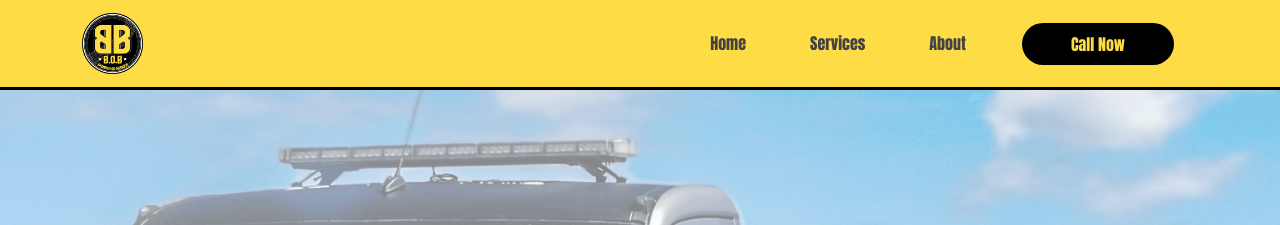
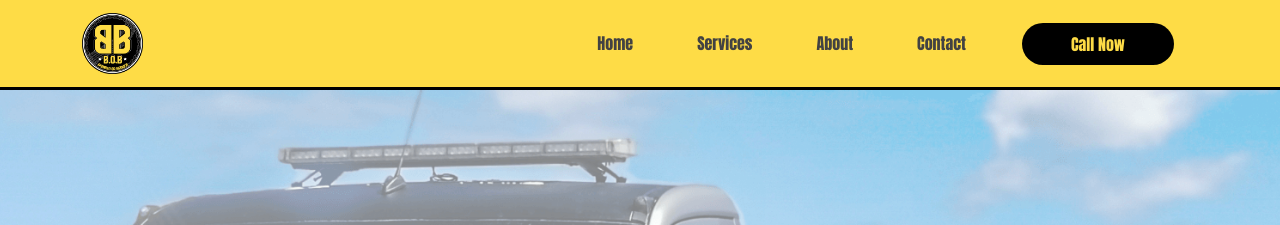
Before and after one commit to josefzacek/bumpedorbroken.ie, a Jekyll site: the page built from index.html, in a window 1280 px wide. Shown: the top 225 px of the page. Built offline with Jekyll 4.4.1, drawn with Linux system fonts in a browser that asks for light colours.

Commit message:
uncomment contact header link

```diff
--- a/_includes/header.html
+++ b/_includes/header.html
@@ -17,9 +17,9 @@
         <li class="nav-item mx-lg-4 text-center my-2">
           <a class="nav-link text-brown" href="#about">About</a>
         </li>
-        <!-- <li class="nav-item mx-lg-4 text-center my-2">
+        <li class="nav-item mx-lg-4 text-center my-2">
           <a class="nav-link text-brown" href="#contact">Contact</a>
-        </li> -->
+        </li>
         <li class="nav-item mx-lg-4 text-center my-2">
           <a class="nav-link btn bg-black rounded-5 text-yellow px-5" href="tel:+353852270388">Call Now</a>
         </li>
```
